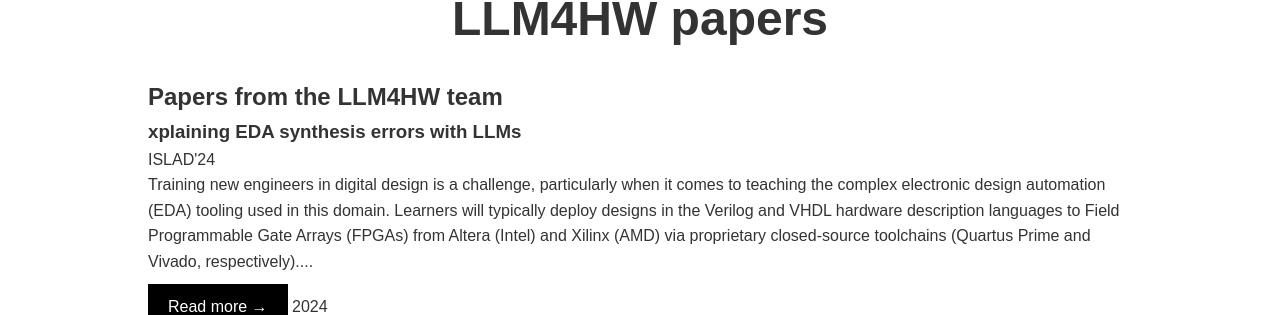
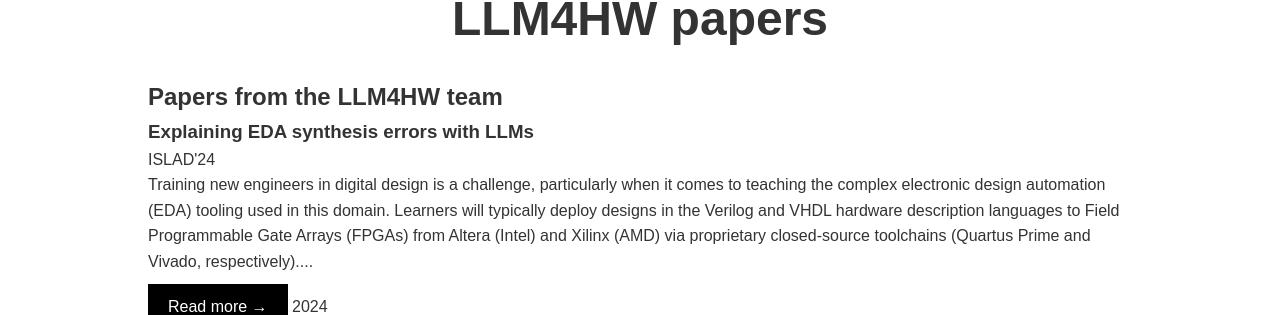
Before and after one commit to llm4hw/llm4hw.github.io, a Jekyll site: the page built from papers.md, in a window 1280 px wide. Shown: the part 157-472 px from the top of the page. Built offline with Jekyll 4.4.1, drawn with Linux system fonts in a browser that asks for light colours.

Commit message:
Update papers.md

```diff
--- a/papers.md
+++ b/papers.md
@@ -8,7 +8,7 @@ permalink: /papers
 
 <div class="papers-container">
     <div class="paper">
-        <h3>xplaining EDA synthesis errors with LLMs</h3>
+        <h3>Explaining EDA synthesis errors with LLMs</h3>
         <p>ISLAD'24</p>
         <p>Training new engineers in digital design is a challenge, particularly when it comes to teaching the complex electronic design automation (EDA) tooling used in this domain. Learners will typically deploy designs in the Verilog and VHDL hardware description languages to Field Programmable Gate Arrays (FPGAs) from Altera (Intel) and Xilinx (AMD) via proprietary closed-source toolchains (Quartus Prime and Vivado, respectively)....</p>
         <a href="https://arxiv.org/abs/2404.07235" class="button">Read more →</a>
```
